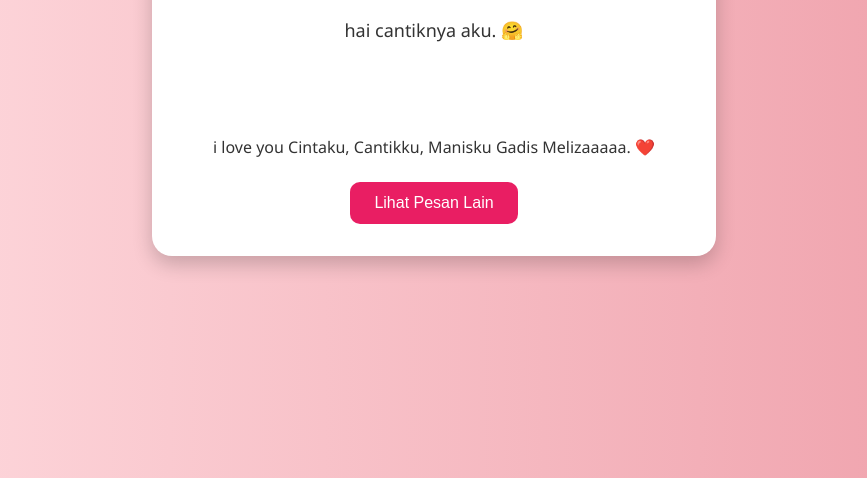
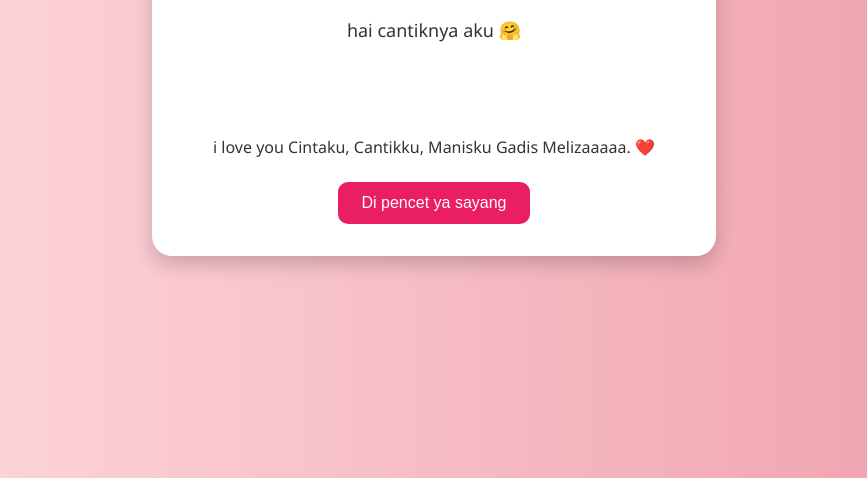
Before and after one commit to Rifky-AlwaysTry/ForMyEx, a plain HTML site: page index.html in a window 1280 px wide. Shown: the part 322-800 px from the top of the page, without its empty margins (206-1073 px from the left). Drawn offline with Linux system fonts and the light colour scheme.

Commit message:
Add files via upload

```diff
--- a/index.html
+++ b/index.html
@@ -3,7 +3,7 @@
 <head>
   <meta charset="UTF-8" />
   <meta name="viewport" content="width=device-width, initial-scale=1.0" />
-  <title>Ucapan Cinta</title>
+  <title>For You My Ex</title>
   <style>
     body {
       font-family: 'Segoe UI', sans-serif;
@@ -64,17 +64,35 @@
     <h1>Teruntuk Cintaku 💖</h1>
     <p id="message"></p>
       i love you Cintaku, Cantikku, Manisku Gadis Melizaaaaa. ❤️
-    <button onclick="changeMessage()">Lihat Pesan Lain</button>
+    <button onclick="changeMessage()">Di pencet ya sayang</button>
   </div>
 
   <script>
     const messages = [
-      "hai cantiknya aku. 🤗",
-      "Hari-hariku lebih indah sejak kamu hadir di hidupku. 💫",
-      "Kamu adalah bagian terbaik dari hidupku. ❤️",
-      "Tak ada kata cukup untuk mengungkapkan cintaku padamu. 💕",
-      "Aku bersyukur setiap hari karena memilikimu. 🌹",
-      "Cinta kita adalah kisah favoritku. 📖"
+      "hai cantiknya aku 🤗",
+      "good morning cantik",
+      "kamu tau ga?",
+      "gatau ya...😏",
+      "aku cuma mau bilang....",
+      "nungguin yaa...🤣",
+      "cie setia banget masih nungguin🤣",
+      "aku sayang banget sama kamu diss🙁",
+      "banyak hal yang dulu aku mau ceritain waktu ga sama kamu",
+      "tapi... gabisa😌",
+      "why?...",
+      "karena aku gamau ganggu waktu kamu teralu banyak",
+      "but... ada banyak hal indah yang aku rasain pada saat ini",
+      "yaituuu...🤫",
+      "hari-hariku jauh lebih indah semenjak kamu hadir kembali di kehidupanku 💫",
+      "kamu telah kembali menjadi bagian terbaik dari kehidupanku ❤️",
+      "kamu juga adalah mantan terindahku 😍",
+      "tak ada kata cukup untuk mengungkapkan cintaku padamu 💕",
+      "aku bersyukur setiap hari karena bisa memilikimu kembali 🌹",
+      "cinta kita adalah kisah favoritku 📖",
+      "terimakasih telah menerima aku kembali di kehidupanmu yang baru ini 🤗",
+      "terimakasih ya cantik karena sudah menyimak sampai sejauh ini 😍",
+      "semgangatt terusss yaa sekolahnyaaa cantikk 😘",
+      "❤️❤️❤️❤️❤️❤️❤️❤️❤️❤️❤️❤️❤️"
     ];
 
     let index = 0;
```
